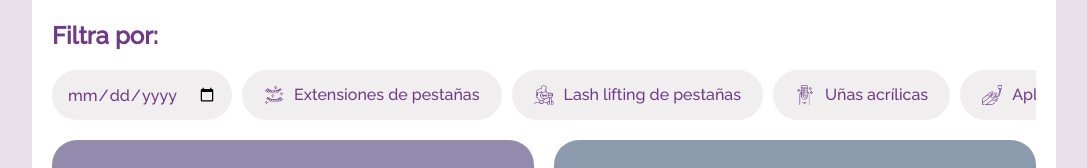
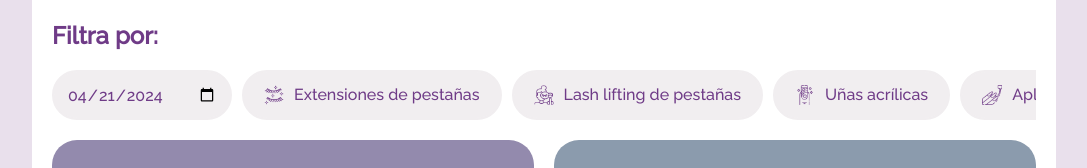
Before and after one commit to iElvisJosue/BeautyRoom, a React (Vite) app: page /HistorialDeCitas in a window 1280 px wide. Shown: the part 123-291 px from the top of the page, without its empty margins (96-1183 px from the left). Built offline with nearby package versions, Linux system fonts and the light colour scheme; the HTML template or start-up script is replaced by a standard one.

Commit message:
Se agrego una fecha predetermiada

```diff
--- a/src/components/FilterButton.jsx
+++ b/src/components/FilterButton.jsx
@@ -1,8 +1,19 @@
 /* eslint-disable react/prop-types */
+// IMPORTAMOS LAS LIBRERÍAS A USAR
+import { useState } from "react";
+
 // IMPORTAMOS LAS AYUDAS
 import { imgListOfServices } from "../helpers/ListServices";
 
 export default function FilterButton({ children, position }) {
+  const today = new Date();
+  const defaultDate = today.toISOString().substr(0, 10);
+
+  const [selectedDate, setSelectedDate] = useState(defaultDate);
+
+  const handleChange = (event) => {
+    setSelectedDate(event.target.value);
+  };
   return position === 0 ? (
     <input
       type="date"
@@ -10,6 +21,8 @@ export default function FilterButton({ children, position }) {
       style={{
         minWidth: "180px",
       }}
+      value={selectedDate}
+      onChange={handleChange}
     />
   ) : (
     <button className="DatingHistory__Container--Filters--Button">
--- a/src/views/DatingHistory.jsx
+++ b/src/views/DatingHistory.jsx
@@ -23,6 +23,7 @@ export default function DatingHistory() {
           ))}
         </div>
         <div className="DatingHistory__Container--Dates">
+          {/* TODO: HACERLO UN COMPONENTE CUANDO YA HAYA BACK */}
           <section className="DatingHistory__Container--Dates--Card">
             <picture className="DatingHistory__Container--Dates--Card--Img">
               <img src="ExtensionDePestañas.png" alt="Icono De Corte De Pelo" />
```
